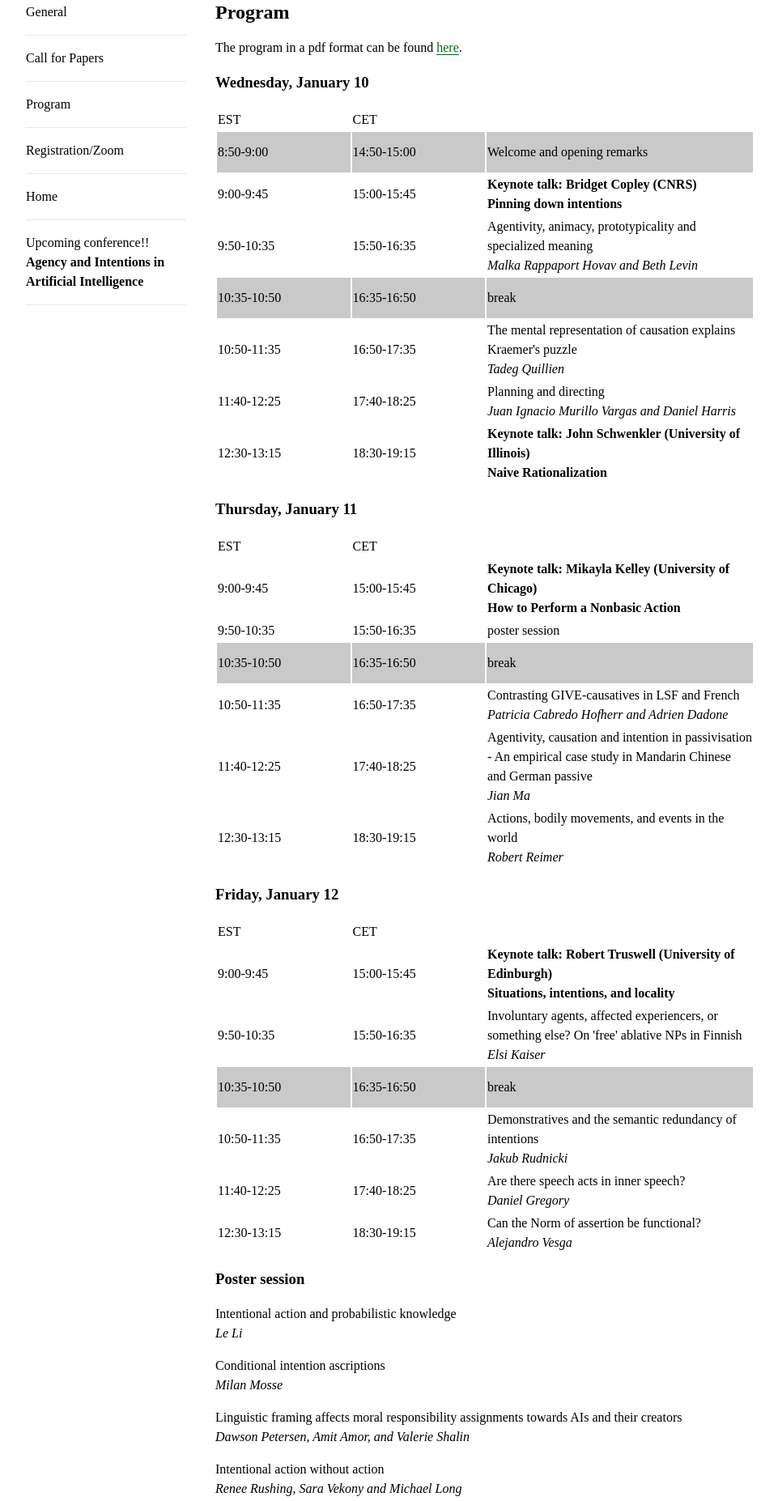
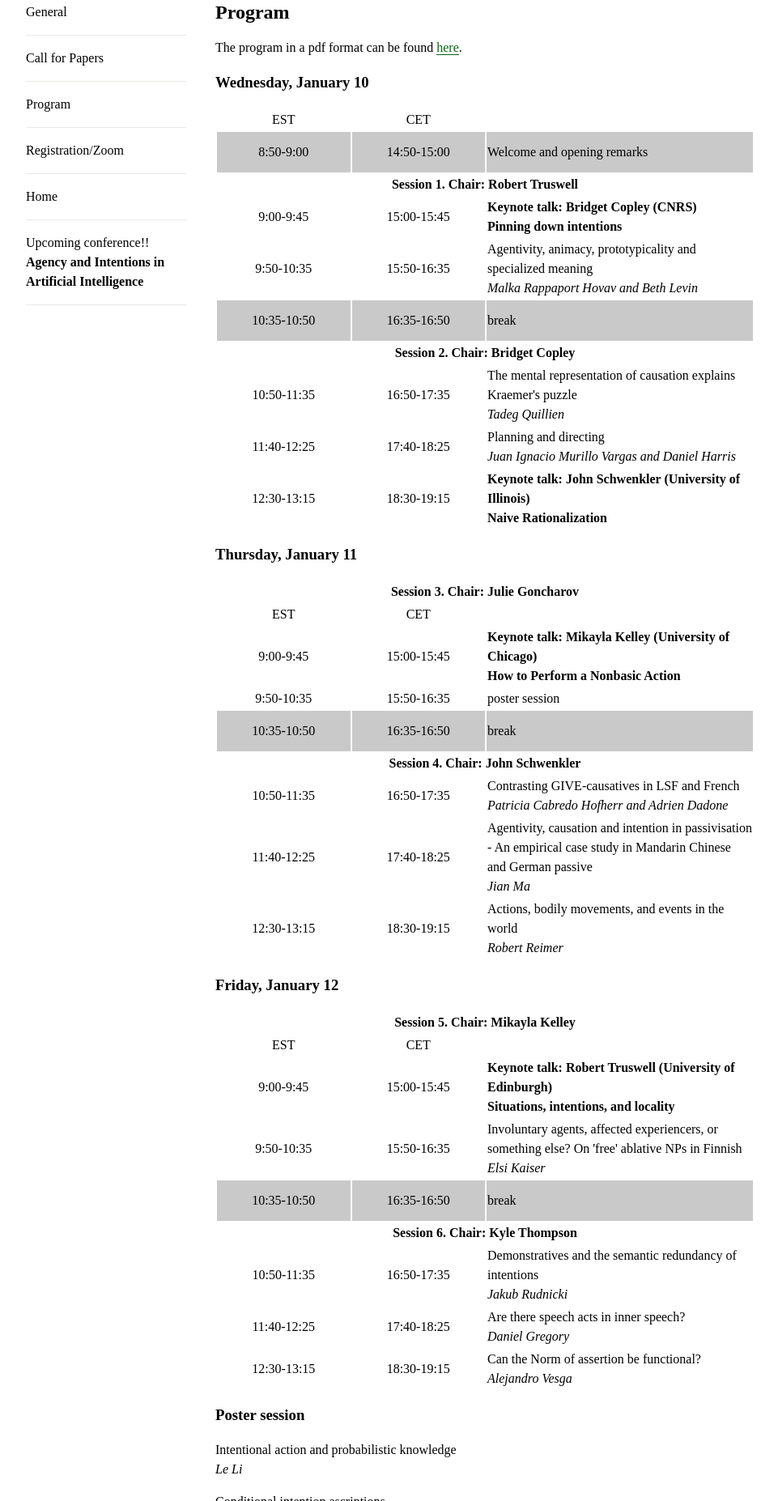
Before and after one commit to ail-workshop/AIL4-Workshop, a plain HTML site: page program.html in a window 1280 px wide. Shown: the part 593-2447 px from the top of the page at 81% size, without its empty margins (158-1119 px from the left). Drawn offline with Linux system fonts and the light colour scheme.

Commit message:
add chairs and zoom

```diff
--- a/ail-site.css
+++ b/ail-site.css
@@ -378,7 +378,8 @@ table.program td {
 }
 
 td.time {
-    width: 20%;
+	 text-align: center;
+     width: 20%;
 }
 
 td.authors {
--- a/program.html
+++ b/program.html
@@ -78,6 +78,9 @@
                   <td class="title" colspan="2">Welcome and opening remarks</td>
                 </tr>
                 <tr class="admin">
+                  <td class="time" colspan="4"><b>Session 1. Chair: Robert Truswell</b></td>
+                </tr>
+                <tr class="admin">
                   <td class="time">9:00-9:45</td>
                   <td class="time">15:00-15:45</td>
                   <td class="title" colspan="2"><b>Keynote talk: Bridget Copley (CNRS)</b><br>
@@ -93,6 +96,9 @@
                   <td class="time">10:35-10:50</td>
                   <td class="time">16:35-16:50</td>
                   <td class="title" colspan="2">break</td>
+                </tr>
+                <tr class="admin">
+                  <td class="time" colspan="4"><b>Session 2. Chair: Bridget Copley</b></td>
                 </tr>
                 <tr class="admin">
                   <td class="time">10:50-11:35</td>
@@ -118,6 +124,9 @@
             <table>
               <tbody>
                 <tr class="admin">
+                  <td class="time" colspan="4"><b>Session 3. Chair: Julie Goncharov</b></td>
+                </tr>
+                <tr class="admin">
                   <td class="time">EST</td>
                   <td class="time">CET</td>
                   <td> </td>
@@ -137,6 +146,9 @@
                   <td class="time">10:35-10:50</td>
                   <td class="time">16:35-16:50</td>
                   <td class="title" colspan="2">break</td>
+                </tr>
+                <tr class="admin">
+                  <td class="time" colspan="4"><b>Session 4. Chair: John Schwenkler</b></td>
                 </tr>
                 <tr class="admin">
                   <td class="time">10:50-11:35</td>
@@ -162,6 +174,9 @@
         <h3>Friday, January 12</h3>
             <table>
               <tbody>
+                <tr class="admin">
+                  <td class="time" colspan="4"><b>Session 5. Chair: Mikayla Kelley</b></td>
+                </tr>
                  <tr class="admin">
                   <td class="time">EST</td>
                   <td class="time">CET</td>
@@ -184,6 +199,9 @@
                   <td class="time">10:35-10:50</td>
                   <td class="time">16:35-16:50</td>
                   <td class="title" colspan="2">break</td>
+                </tr>
+                <tr class="admin">
+                  <td class="time" colspan="4"><b>Session 6. Chair: Kyle Thompson</b></td>
                 </tr>
                 <tr class="admin">
                   <td class="time">10:50-11:35</td>
@@ -213,7 +231,7 @@
 			<p>Linguistic framing affects moral responsibility assignments towards AIs and their creators<br>
 				<i>Dawson Petersen, Amit Amor, and Valerie Shalin</i></p>
 			<p>Intentional action without action<br>
-				<i>Renee Rushing, Sara Vekony and Michael Long</i></p>
+				<i>Renee Rushing, Romy Vekony and Michael Long</i></p>
           </div>
         </div>
       </div>
```
Also changed, not shown: registration.html (+4 -8 lines), 2 other files.
